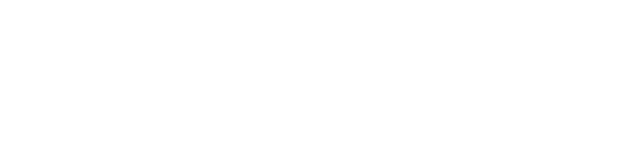
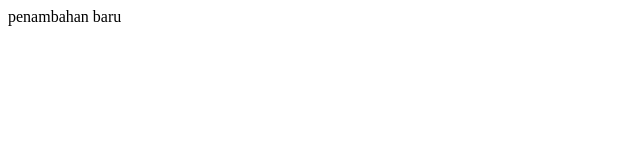
Before and after one commit to Ryanrek007/Hello-Github, a plain HTML site: page index.html in a window 1280 px wide. Shown: the whole page, without its empty margins (0-640 px from the left). Drawn offline with Linux system fonts and the light colour scheme.

Commit message:
edit index.html

```diff
--- a/index.html
+++ b/index.html
@@ -6,6 +6,6 @@
     <title>INDEX</title>
 </head>
 <body>
-
+    penambahan baru
 </body>
 </html>
```
